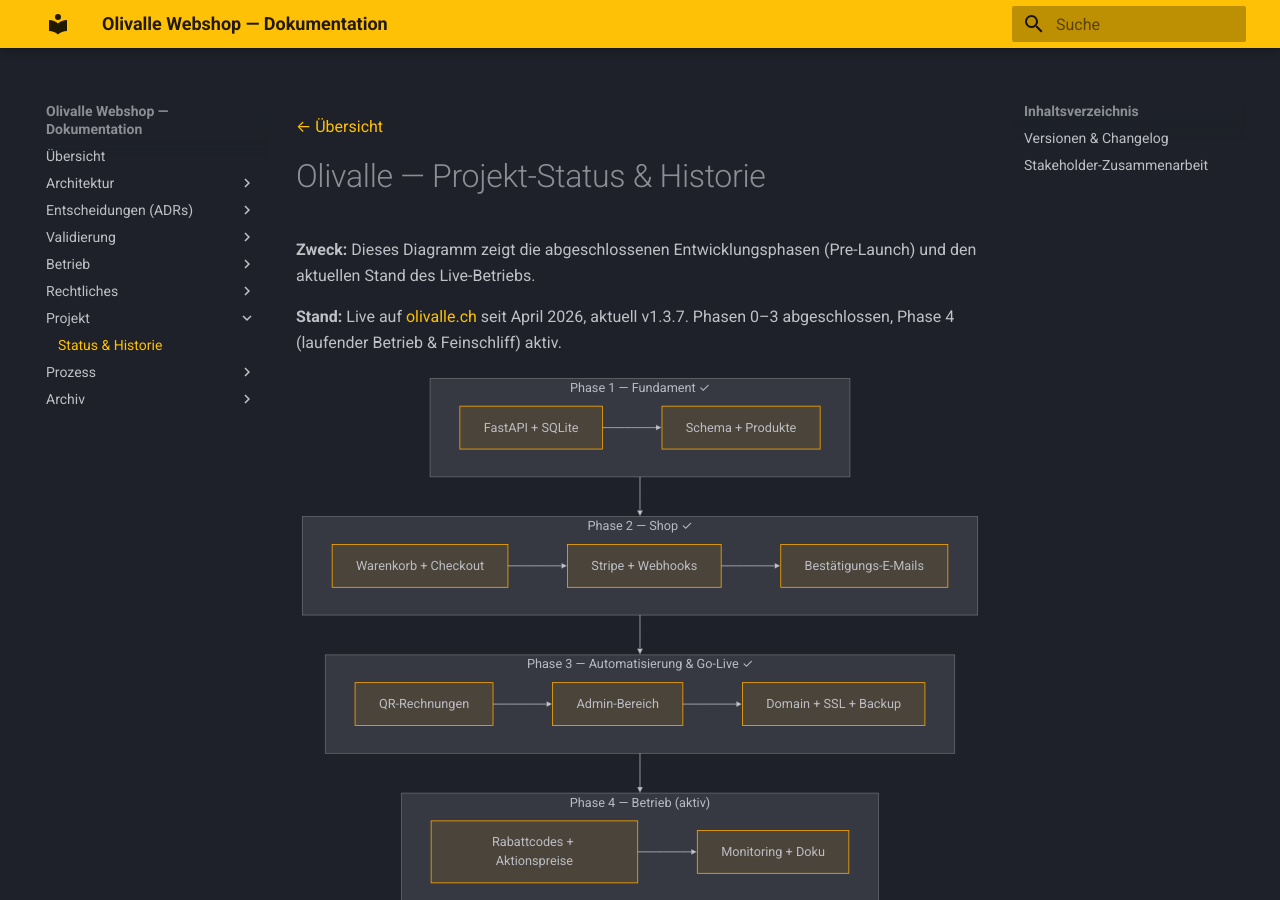
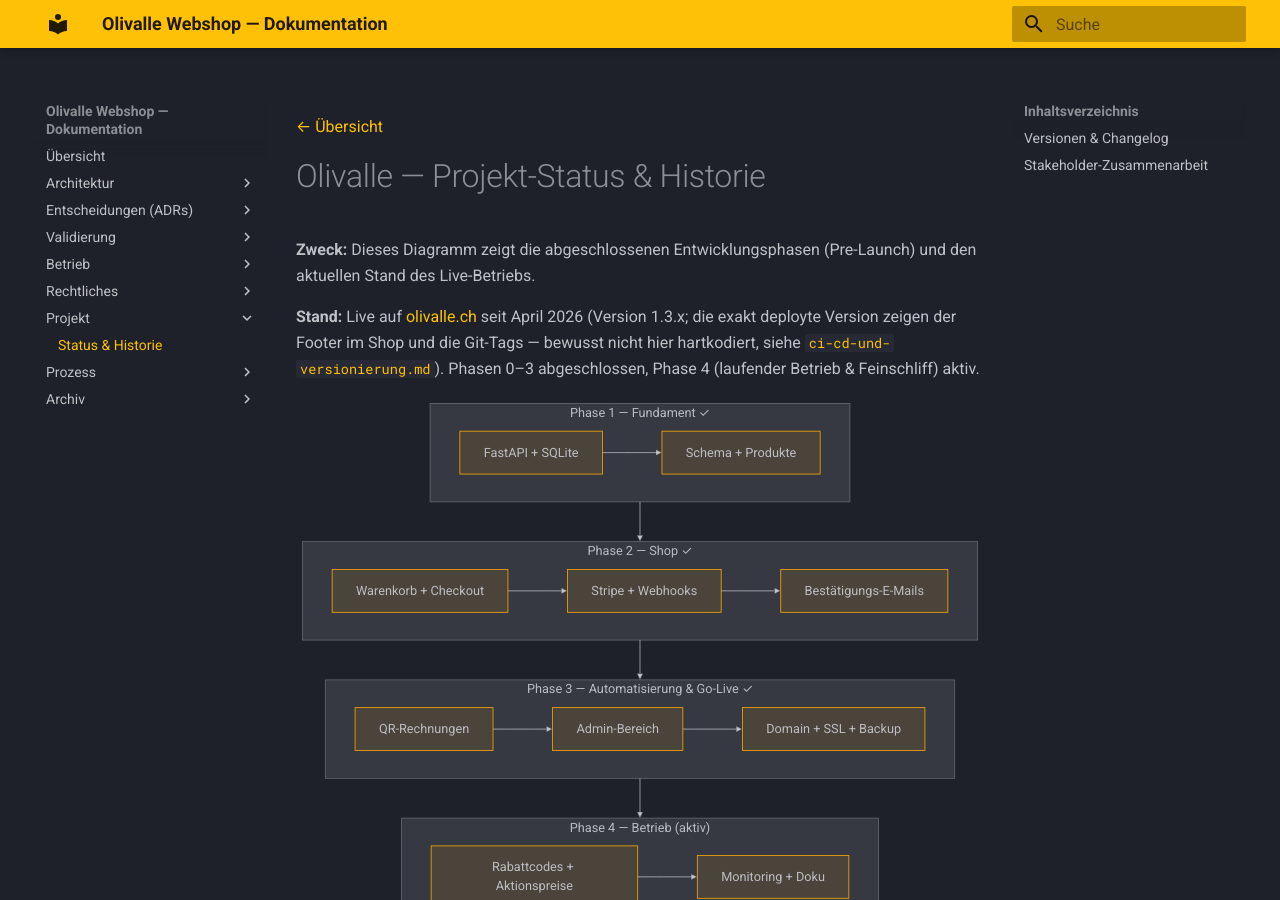
Before and after one commit to konstantinniedermann/olivalle-webshop, an MkDocs documentation site: the page built from docs/projekt-status.md, in a window 1280 px wide and 900 px high. Built offline with MkDocs 1.6.1 and Material for MkDocs 9.7.7, drawn with Linux system fonts in a browser that asks for light colours.

Commit message:
docs: v1.3.7-Drift entfernen + Glossar Payment Intent → Checkout Session (#159)
Zwei Sweep-Restbefunde aus dem Doku-Audit #150–#158, die das
ursprüngliche Audit nicht namentlich nannte:

1. projekt-status.md:7 nannte "aktuell v1.3.7" — realer höchster
   Git-Tag ist v1.3.13. Analog zum #156-Fix (arc42 §1) die harte
   Patch-Nummer entfernt und auf Footer + Git-Tags verwiesen
   (drift-frei, siehe ci-cd-und-versionierung.md).

2. arc42 §12 Glossar: verwaister Eintrag "Payment Intent". Nach dem
   #157-Fix (§5 → Checkout Session) referenziert kein Doku-Teil mehr
   einen Payment Intent; das System nutzt durchgängig Stripe Checkout
   (ADR-003). Eintrag durch "Checkout Session" ersetzt.

Gate: uv run mkdocs build --strict — grün.

Closes #159

Co-Authored-By: Claude Opus 4.8 (1M context) <noreply@anthropic.com>

````diff
--- a/docs/projekt-status.md
+++ b/docs/projekt-status.md
@@ -4,7 +4,7 @@
 
 **Zweck:** Dieses Diagramm zeigt die abgeschlossenen Entwicklungsphasen (Pre-Launch) und den aktuellen Stand des Live-Betriebs.
 
-**Stand:** Live auf [olivalle.ch](https://olivalle.ch) seit April 2026, aktuell v1.3.7. Phasen 0–3 abgeschlossen, Phase 4 (laufender Betrieb & Feinschliff) aktiv.
+**Stand:** Live auf [olivalle.ch](https://olivalle.ch) seit April 2026 (Version 1.3.x; die exakt deployte Version zeigen der Footer im Shop und die Git-Tags — bewusst nicht hier hartkodiert, siehe [`ci-cd-und-versionierung.md`](ci-cd-und-versionierung.md)). Phasen 0–3 abgeschlossen, Phase 4 (laufender Betrieb & Feinschliff) aktiv.
 
 ```mermaid
 graph TD
````
Also changed, not shown: docs/arc42.md (+1 -1 lines).
